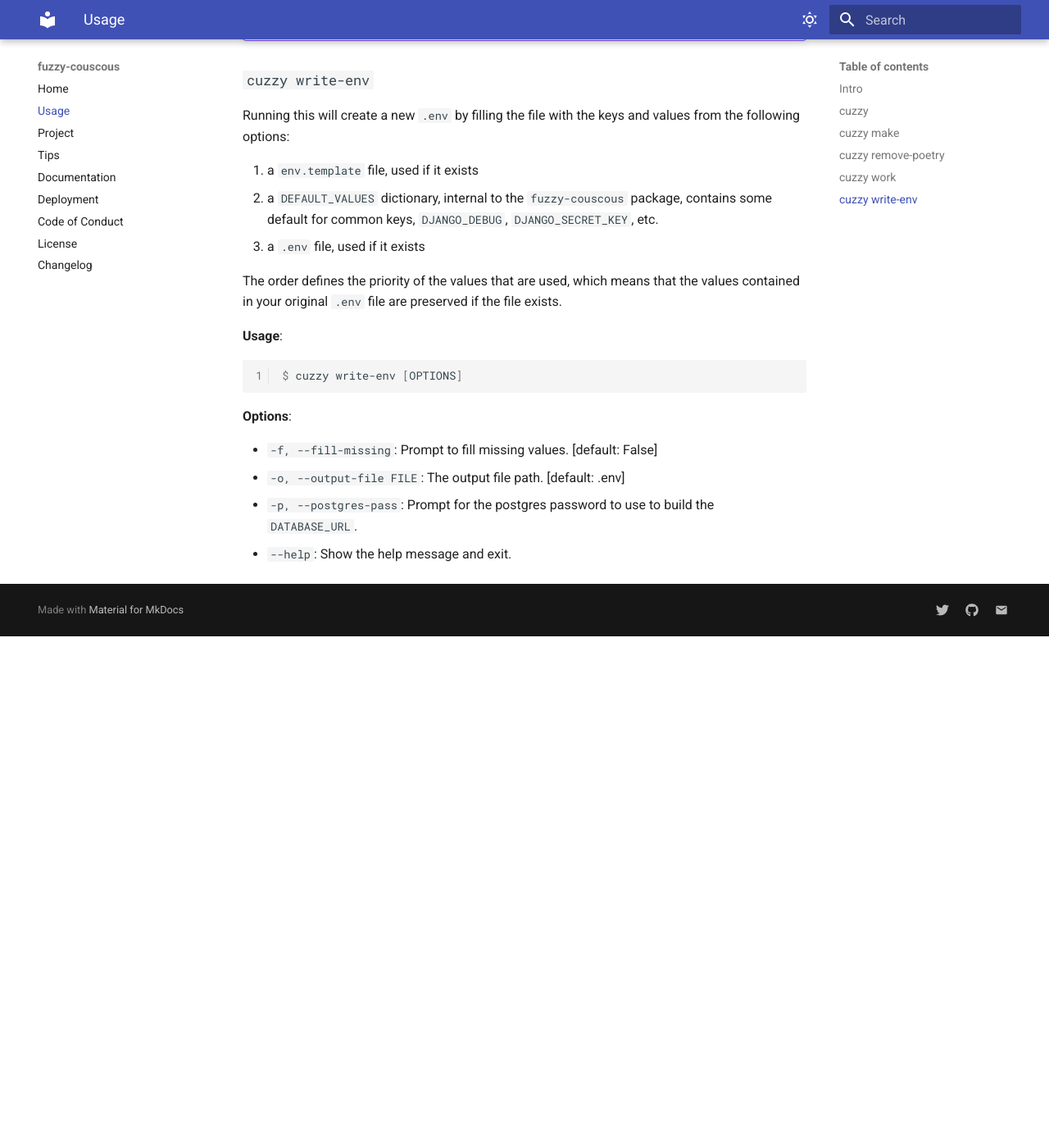
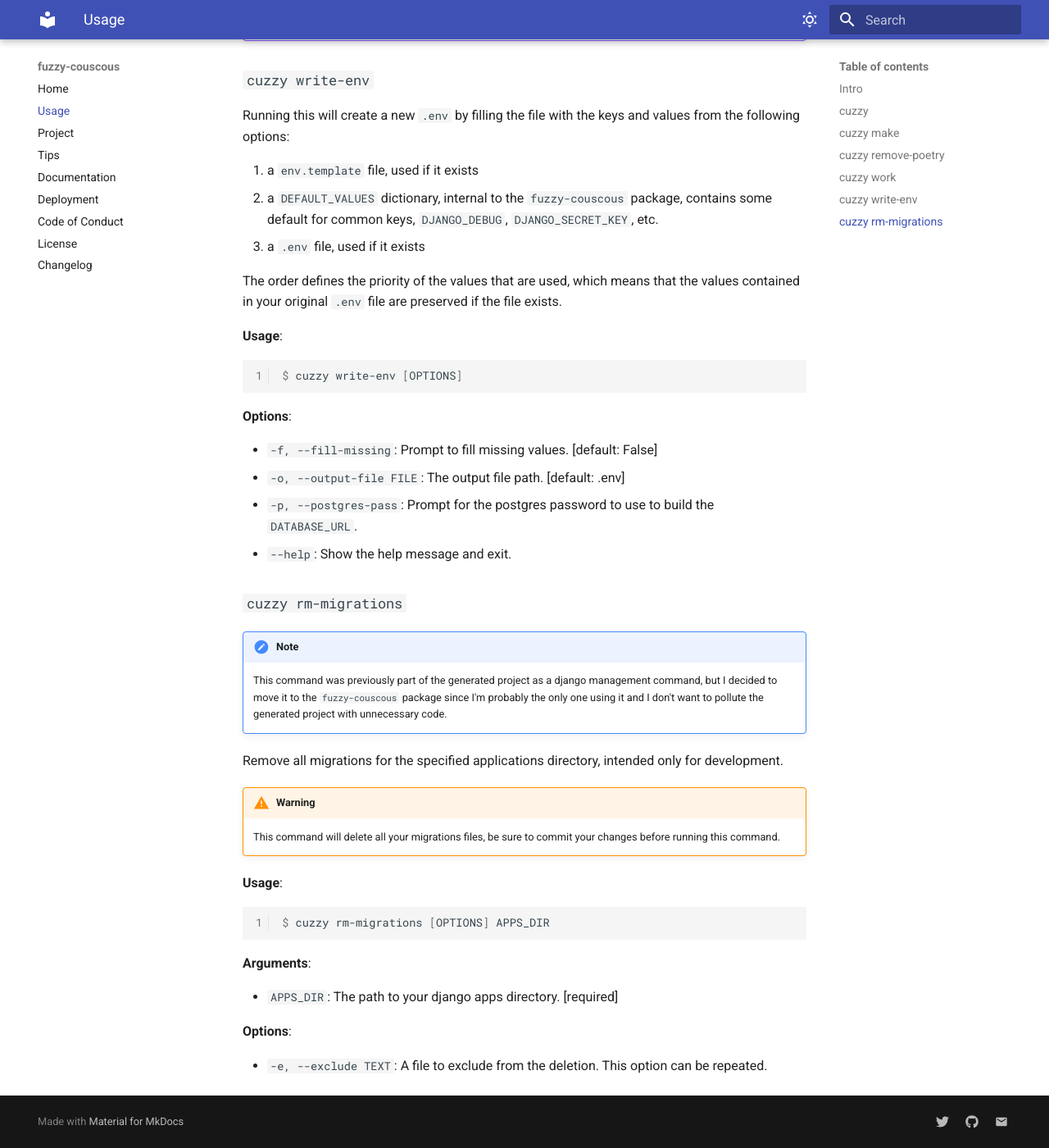
Before and after one commit to Tobi-De/fuzzy-couscous, an MkDocs documentation site: the page built from docs/usage.md, in a window 1280 px wide and 1400 px high, scrolled down 3433 px. Shown: the whole window at 82% size. Built offline with MkDocs 1.6.1 and Material for MkDocs 9.7.7, drawn with Linux system fonts in a browser that asks for light colours; before the commit the page ends 4209 px from its top, so only the background shows below that.

Commit message:
docs: document rm-migrations

````diff
--- a/docs/usage.md
+++ b/docs/usage.md
@@ -161,3 +161,29 @@
 * `-o, --output-file FILE`: The output file path.  [default: .env]
 * `-p, --postgres-pass`: Prompt for the postgres password to use to build the `DATABASE_URL`.
 * `--help`: Show the help message and exit.
+
+## `cuzzy rm-migrations`
+
+!!! Note
+    This command was previously part of the generated project as a django management command, but I decided to move it to the
+    `fuzzy-couscous` package since I'm probably the only one using it and I don't want to pollute the generated project with
+    unnecessary code.
+
+Remove all migrations for the specified applications directory, intended only for development.
+
+!!! Warning
+    This command will delete all your migrations files, be sure to commit your changes before running this command.
+
+**Usage**:
+
+```console
+$ cuzzy rm-migrations [OPTIONS] APPS_DIR
+```
+
+**Arguments**:
+
+* `APPS_DIR`: The path to your django apps directory. [required]
+
+**Options**:
+
+* `-e, --exclude TEXT`: A file to exclude from the deletion. This option can be repeated.
````
